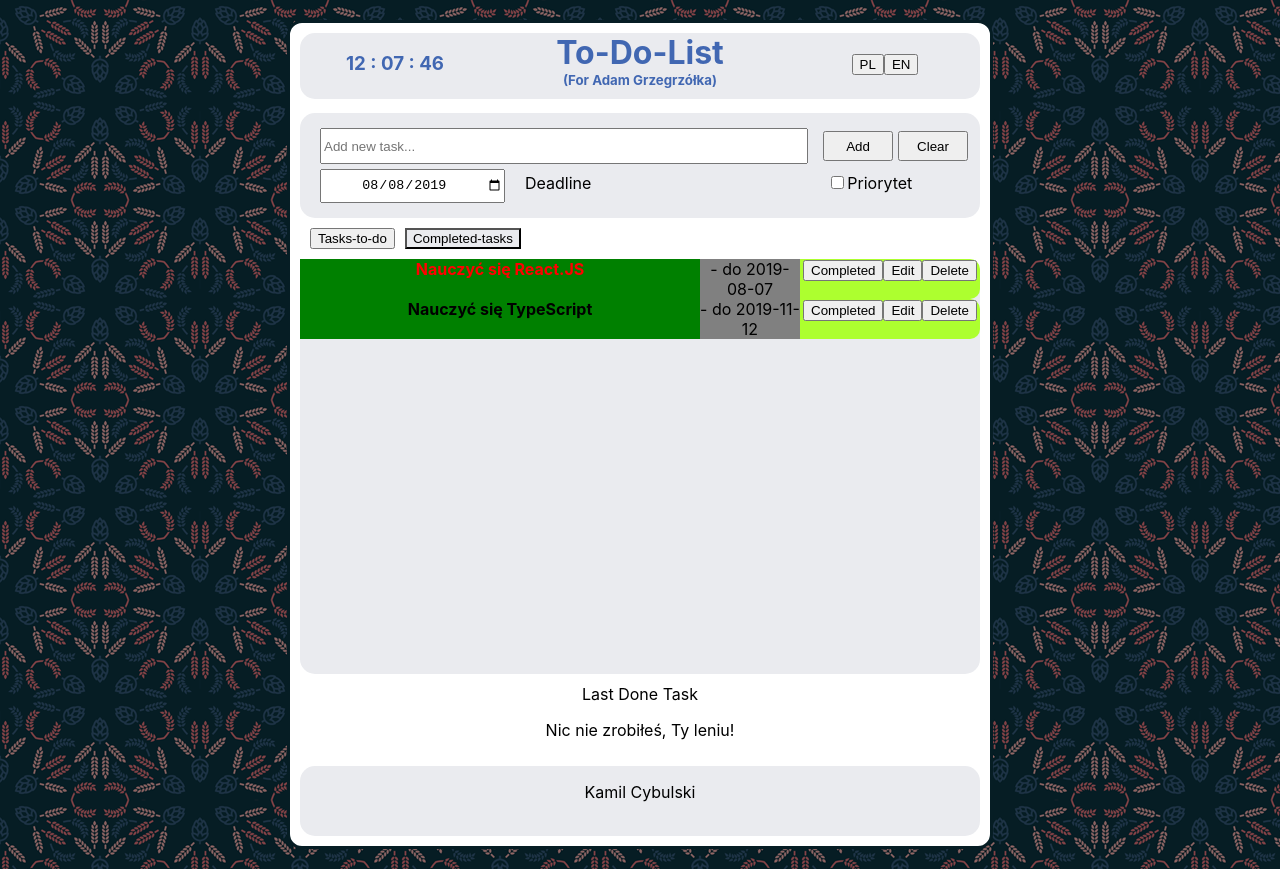
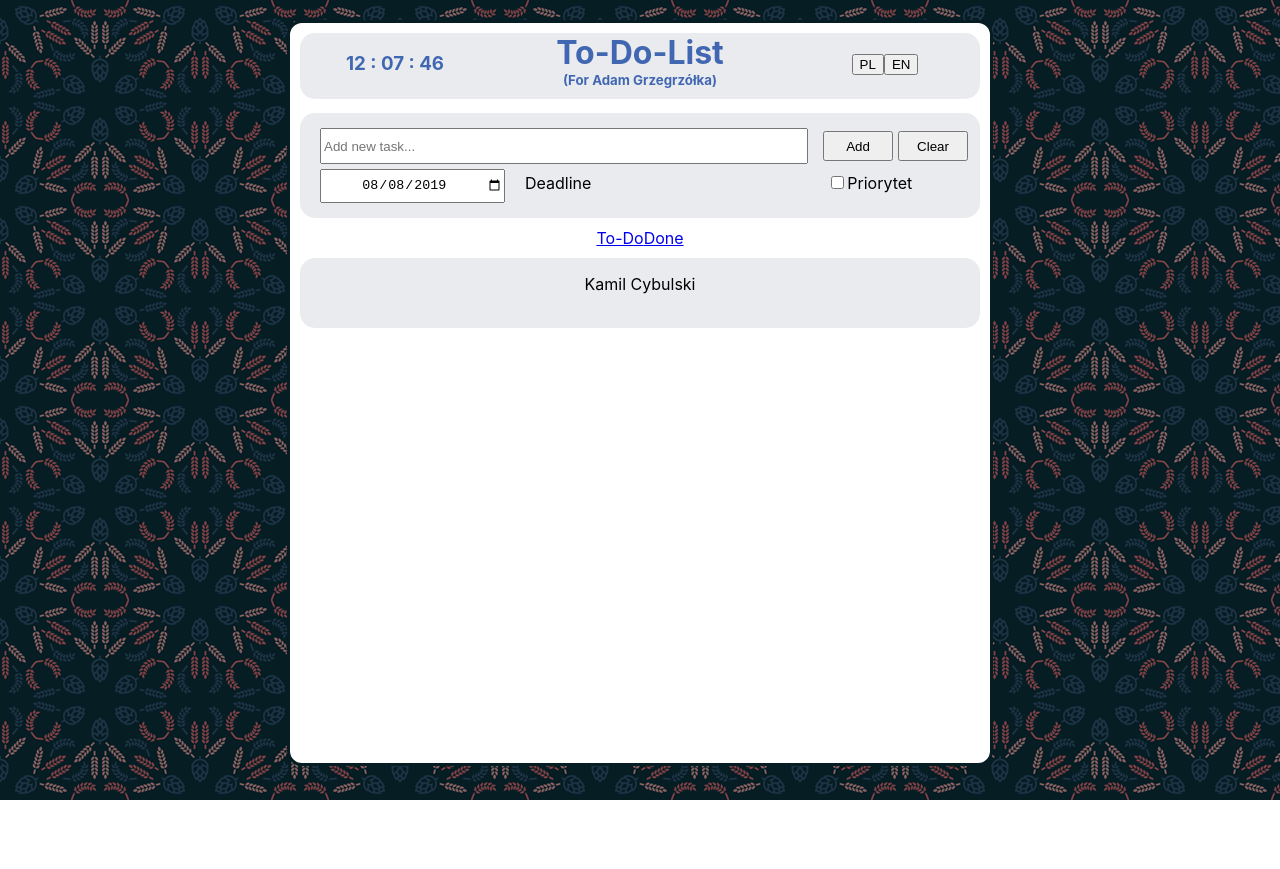
Before and after one commit to kcybulski93/To-Do-App, a React (Create React App) app: page / in a window 1280 px wide. After the commit the page ends 800 px from the top, so only its background shows below. Built offline with nearby package versions, Linux system fonts and the light colour scheme.

Commit message:
Add first React Router elements

```diff
--- a/package.json
+++ b/package.json
@@ -5,6 +5,7 @@
   "dependencies": {
     "react": "^16.8.6",
     "react-dom": "^16.8.6",
+    "react-router-dom": "^5.0.1",
     "react-scripts": "3.0.1",
     "styled-components": "^4.3.2"
   },
--- a/src/App.js
+++ b/src/App.js
@@ -2,10 +2,10 @@ import React, { Component } from 'react';
 import './App.css';
 import Header from './components/Header';
 import AddTask from './components/AddTask';
-import ChangeTasksListButtons from './components/ChangeTasksListButtons';
 import ToDoTasksList from './components/ToDoTasksList';
 import ComplTasksList from './components/ComplTasksList';
 import Footer from './components/Footer';
+import { BrowserRouter as Router, NavLink, Route, Switch } from 'react-router-dom';
 
 class App extends Component {
   counter = 2
@@ -75,14 +75,33 @@ class App extends Component {
 
   render() {
     return (
-      <div className="App" >
-        <Header />
-        <AddTask addTask={this.addTask} />
-        <ChangeTasksListButtons change={this.changeTasksList} />
-        {this.state.changeTasksList ? <ComplTasksList tasks={this.state.tasks} deleteTask={this.deleteTask} back={this.restoreTask} /> :
-          <ToDoTasksList tasks={this.state.tasks} deleteTask={this.deleteTask} changeTaskStatus={this.changeTaskStatus} back={this.restoreTask} />}
-        < Footer />
-      </div >
+      <Router>
+        <div className="App" >
+          <header>
+            {<Header />}
+          </header>
+          <main>
+            <artickle>
+              <section>
+                {<AddTask addTask={this.addTask} />}
+              </section>
+              <section>
+                <nav>
+                  <NavLink to="/to-do" activeClassName="news_selected">To-Do</NavLink>
+                  <NavLink to="/completed" activeClassName="news_selected">Done</NavLink>
+                </nav>
+                <Switch>
+                  <Route path="/to-do" component={() => <ToDoTasksList tasks={this.state.tasks} deleteTask={this.deleteTask} changeTaskStatus={this.changeTaskStatus} back={this.restoreTask} />} />
+                  <Route path="/completed" component={() => <ComplTasksList tasks={this.state.tasks} deleteTask={this.deleteTask} back={this.restoreTask} />} />
+                </Switch>
+              </section>
+            </artickle>
+          </main>
+          <footer>
+            {<Footer />}
+          </footer>
+        </div >
+      </Router >
     );
   }
 }
--- a/src/components/ChangeTasksListButtons.js
+++ /dev/null
@@ -1,20 +0,0 @@
-import React from 'react';
-import './styles/ChangeTasksListButtons.css'
-import styled from 'styled-components'
-
-const ChangeTasksListButtons = (props) => {
-
-  const Button = styled.button`
-    background: #EAEBEF;
-    `;
-
-  return (
-    <>
-      <div className="ChangeTasksListButtons">
-        <button onClick={() => props.change(false)} className="to-do">Tasks-to-do</button>
-        <Button onClick={() => props.change(true)} className="completed">Completed-tasks</Button>
-      </div>
-    </>
-  );
-}
-export default ChangeTasksListButtons;
--- a/src/components/styles/ChangeTasksListButtons.css
+++ /dev/null
@@ -1,19 +0,0 @@
-.ChangeTasksListButtons
-{
-  text-align: left;
-  margin-left: 10px;
-}
-
-.to-do
-{
-  float: left;
-  margin-top: 0px;
-  margin-left: 10px;
-}
-
-.completed
-{
-  float: left;
-  margin-top: 0px;
-  margin-left: 10px;
-}
```
Also changed, not shown: 1 other file (tests, documents, lock files or other folders).
